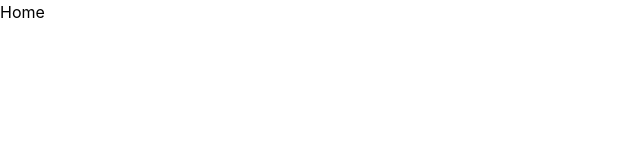
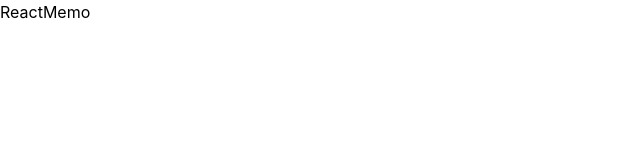
Before and after one commit to omjyotiprakash/reactconcepts, a React (Vite) app: page / in a window 1280 px wide. Shown: the top 160 px of the page, without its empty margins (0-640 px from the left). Built offline with nearby package versions, Linux system fonts and the light colour scheme; the HTML template or start-up script is replaced by a standard one.

Commit message:
Initial commit

```diff
--- a/src/App.jsx
+++ b/src/App.jsx
@@ -13,6 +13,7 @@
 import MultipleCheckbox from './topics/controlledform/MultipleCheckbox';
 import AllInputFields from './topics/controlledform/AllInputFields';
 import Routing from './topics/routing/Routing';
+import ReactMemo from './topics/optimization/ReactMemo';
 // import Jsx_Expression from './topics/jsx_expression/Jsx_Expression';
 // import Jsx_Rules from './topics/jsx_expression/Jsx_Rules';
 
@@ -33,7 +34,8 @@
       {/* <Checkbox/> */}
       {/* <MultipleCheckbox/> */}
       {/* <AllInputFields/> */}
-      <Routing/>
+      {/* <Routing/> */}
+      <ReactMemo/>
     </div>
   )
 }
--- /dev/null
+++ b/src/topics/optimization/ReactMemo.jsx
@@ -0,0 +1,10 @@
+
+const ReactMemo = () => {
+  return (
+    <div>
+      ReactMemo
+    </div>
+  )
+}
+
+export default ReactMemo
```
